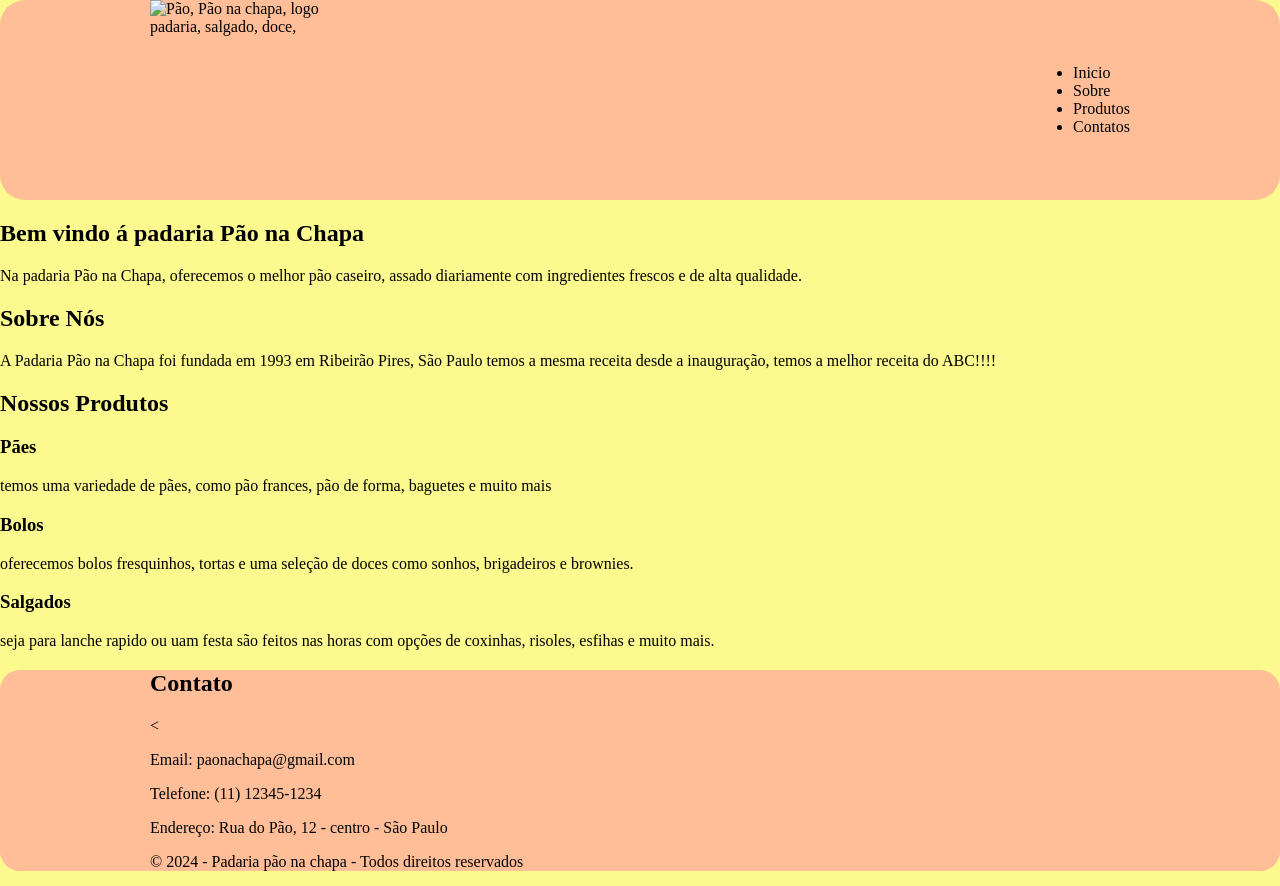
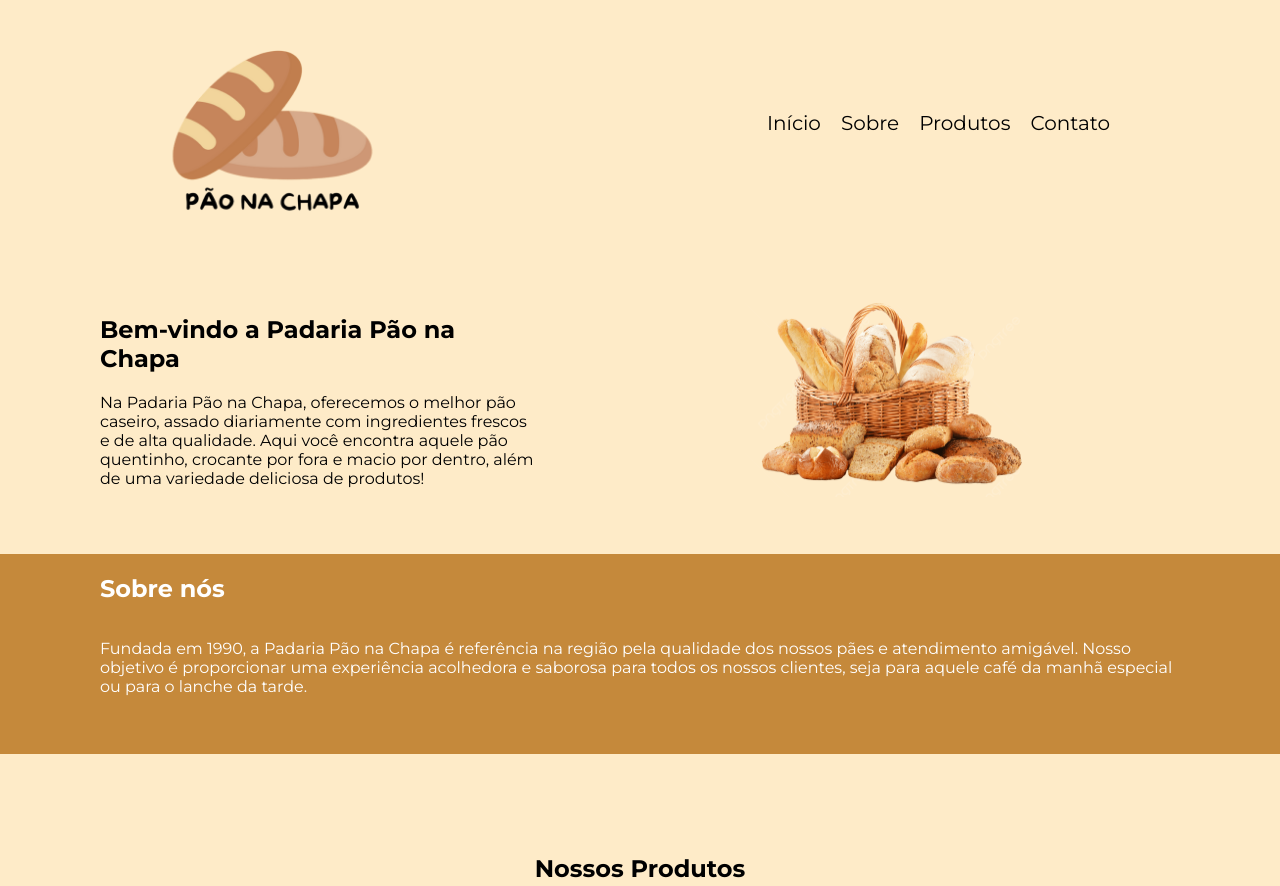
Before and after one commit to pablosGomes/p-o_chapa, a plain HTML site: page index.html in a window 1280 px wide. Shown: the top 886 px of the page. Drawn offline with Linux system fonts and the light colour scheme.

Commit message:
Add files via upload

```diff
--- a/index.html
+++ b/index.html
@@ -1,75 +1,117 @@
 <!DOCTYPE html>
-<html lang="pt-br">
+<html lang="pt-BR">
 
 <head>
     <meta charset="UTF-8">
     <meta name="viewport" content="width=device-width, initial-scale=1.0">
-    <title>Pão na chapa</title>
+    <title>Pão na Chapa</title>
+
     <link rel="stylesheet" href="style.css">
-    <link rel="shortcut icon" href="imagens/logo.png" type="image/x-icon">
+    <link rel="shortcut icon" href="img/logo.png" type="image/png">
+
+    <link rel="preconnect" href="https://fonts.googleapis.com">
+    <link rel="preconnect" href="https://fonts.gstatic.com" crossorigin>
+    <link href="https://fonts.googleapis.com/css2?family=Montserrat:ital,wght@0,100..900;1,100..900&display=swap"
+        rel="stylesheet">
 </head>
 
 <body>
     <header>
-        <img src="imagens/logo.png" alt="Pão, Pão na chapa, logo padaria, salgado, doce, "/>
-        <nav>
+        <img class="logo-header" src="img/logo.png" alt="Pão, Pão na Chapa,Logo, Logo Padaria" />
+        <nav class="menu">
             <ul>
-                <li><a>Inicio</a></li>
-                <li><a>Sobre</a></li>
-                <li><a>Produtos</a></li>
-                <li><a>Contatos</a></li>
+                <li>
+                    <a href="#introducao">Início</a>
+                </li>
+
+                <li>
+                    <a href="#sobre-nos">Sobre</a>
+                </li>
+
+                <li>
+                    <a href="#produtos">Produtos</a>
+                </li>
+
+                <li>
+                    <a href="#contato">Contato</a>
+                </li>
             </ul>
         </nav>
     </header>
+
     <main>
-        <section>
-            <h2>Bem vindo á padaria Pão na Chapa</h2>
-            <p>Na padaria Pão na Chapa, oferecemos o melhor pão caseiro,
-                assado diariamente com ingredientes frescos e de alta qualidade.
-            </p>
+        <section id="introducao">
+            <div>
+                <h2>Bem-vindo a Padaria Pão na Chapa</h2>
+
+                <p>Na Padaria Pão na Chapa, oferecemos o melhor pão caseiro,
+                    assado diariamente com ingredientes frescos e de alta
+                    qualidade. Aqui você encontra aquele pão quentinho,
+                    crocante por fora e macio por dentro, além de uma
+                    variedade deliciosa de produtos!
+                </p>
+            </div>
+            <div>
+                <img width="300px" src="./img/pao.png" alt="pão, cesta de pães" />
+            </div>
+
         </section>
-        <section>
-            <h2>Sobre Nós</h2>
+
+        <section id="sobre-nos">
+            <h2>Sobre nós</h2>
+
             <p>
-                A Padaria Pão na Chapa foi fundada em 1993 em Ribeirão Pires, São Paulo
-                temos a mesma receita desde a inauguração, temos a melhor receita do ABC!!!!
+                Fundada em 1990, a Padaria Pão na Chapa é referência
+                na região pela qualidade dos nossos pães e atendimento
+                amigável. Nosso objetivo é proporcionar uma experiência
+                acolhedora e saborosa para todos os nossos clientes, seja
+                para aquele café da manhã especial ou para o lanche da tarde.
             </p>
         </section>
 
-        <section>
+        <section id="produtos">
             <h2>Nossos Produtos</h2>
 
-            <div>
-                <div>
+            <div class="conteudo-produtos">
+                <div class="produto">
                     <h3>Pães</h3>
-                    <p>temos uma variedade de pães, como pão frances, pão de forma, baguetes e muito mais</p>
-                </div>
-                <div>
-                    <h3>Bolos</h3>
-                    <p>oferecemos bolos fresquinhos, tortas e uma seleção de doces como sonhos, brigadeiros e brownies.
+                    <p>
+                        Temos uma variedade de pães, como pão francês,
+                        pão de forma, baguetes e muito mais.
                     </p>
                 </div>
-                <div>
+
+                <div class="produto">
+                    <h3>Bolos</h3>
+                    <p>
+                        Oferecemos bolos fresquinhos, tortas e uma seleção
+                        de doces como sonhos,brigadeiros e brownies.
+                    </p>
+                </div>
+
+                <div class="produto">
                     <h3>Salgados</h3>
-                    <p>seja para lanche rapido ou uam festa são feitos nas horas com opções de coxinhas, risoles,
-                        esfihas e
-                        muito mais.</p>
+                    <p>
+                        Seja para um lanche rápido ou uma festa, nossos Salgados
+                        são fritos na hora, com opções como coxinha, risoles, esfihas
+                        e muito mais
+                    </p>
                 </div>
             </div>
         </section>
     </main>
-    <footer>
-        <section>
-            <h2>Contato</h2>
-            <<p>Email: paonachapa@gmail.com</p>
-                <p>Telefone: (11) 12345-1234</p>
-                <p>Endereço: Rua do Pão, 12 - centro - São Paulo</p>
-        </section>
-        <p>&copy; 2024 - Padaria pão na chapa -
-            Todos direitos reservados</p>
-    </footer>
 
 
+    <footer>
+        <section id="contato">
+            <h2>Contato</h2>
+            <p>Email: contato@paonachapa.com</p>
+            <p>Telefone: (11) 1234-5678</p>
+            <p>Endereço: Rua do Pão, 123 - Centro - São Paulo</p>
+        </section>
+        <p class="direitos-autorais">&copy; 2024 - Padaria Pão na Chapa -
+            Todos Direitos Reservados</p>
+    </footer>
 
 
 </body>
--- a/style.css
+++ b/style.css
@@ -1,36 +1,147 @@
+html {
+    font-family: "Montserrat", sans-serif;
+    scroll-behavior: smooth;
+}
+
 body {
     margin: 0;
-     background-color: rgb(252, 250, 142);
+    background-color: rgb(254, 235, 200);
 }
 
 header {
     display: flex;
-    margin: 0;
     padding-left: 150px;
     padding-right: 150px;
-    background-color: rgb(255, 190, 152);
-    border-color: black;
-    border-radius: 25px;
+    align-items: center;
     justify-content: space-between;
+}
+
+.logo-header {
+    width: 25%;
+}
+
+.menu ul {
+    display: flex;
+    list-style-type: none;
+}
+
+.menu li a {
+    color: black;
+    text-decoration: none;
+    margin-right: 20px;
+    font-size: 20px;
+}
+
+#introducao {
+    display: flex;
+    min-height: 250px;
     align-items: center;
 }
 
- img{
-    width: 200px;
-    height: 200px;
+#introducao div {
+    width: 50%;
+    padding-right: 100px;
+    padding-left: 100px;
+    margin-top: 50px;
 }
 
- .logo-header{
-    width: 25%;
+#sobre-nos {
+    margin-top: 50px;
+    padding-left: 100px;
+    padding-right: 100px;
+    background-color: rgb(197, 137, 59);
+    min-height: 200px;
+    display: flex;
+    flex-direction: column;
+    color: white;
+}
+
+#produtos {
+    padding-left: 100px;
+    padding-right: 100px;
+}
+
+#produtos h2 {
+    margin-top: 100px;
+    margin-bottom: 100px;
+    text-align: center;
+}
+
+.conteudo-produtos {
+    display: flex;
+    justify-content: space-between;
+    margin-bottom: 150px;
+}
+
+.produto {
+    width: 200px;
+    text-align: center;
+}
+
+footer {
+    background-color: black;
+    color: white;
+    margin: 0;
+    text-align: center;
+    padding-top: 25px;
+}
+
+footer p {
+    margin: 0;
+}
+
+.direitos-autorais {
+    padding-top: 25px;
+    padding-bottom: 25px;
+}
+
+@media (max-width: 875px) {
+    #introducao {
+        flex-direction: column;
+        text-align: center;
+    }
+
+    #introducao div {
+        padding-left: 0;
+        padding-right: 0;
+        width: 80%;
+    }
+
+    header {
+        flex-direction: column;
+        padding-left: 0;
+        padding-right: 0;
+
+    }
+
+    .logo-header {
+        width: 200px;
+    }
+
+    .conteudo-produtos {
+        flex-direction: column;
+        align-items: center;
+        padding: 0 0 0 0;
+    }
+
+    #produtos h2 {
+       margin: 30px;
+    }
+
+    .produto{
+        width: 80%;
     }
 
 
- footer{
-    margin: 0;
-    padding-left: 150px;
-    padding-right: 150px;
-    background-color: rgb(255, 190, 152);
-    border-color: black;
-    border-radius: 20px;
-    align-items: center;
+
+    #sobre-nos{
+        text-align: center;
+        padding-bottom: 20px;
     }
+
+    .menu ul {
+        padding-left: 0;
+        margin: auto;
+    }
+
+}
```
Also changed, not shown: imagens/logo.png (added), imagens/pao.png (added), img/logo.png (added), img/pao.png (added), 1 other file. Lines whose indentation alone changed are shown as unchanged.
